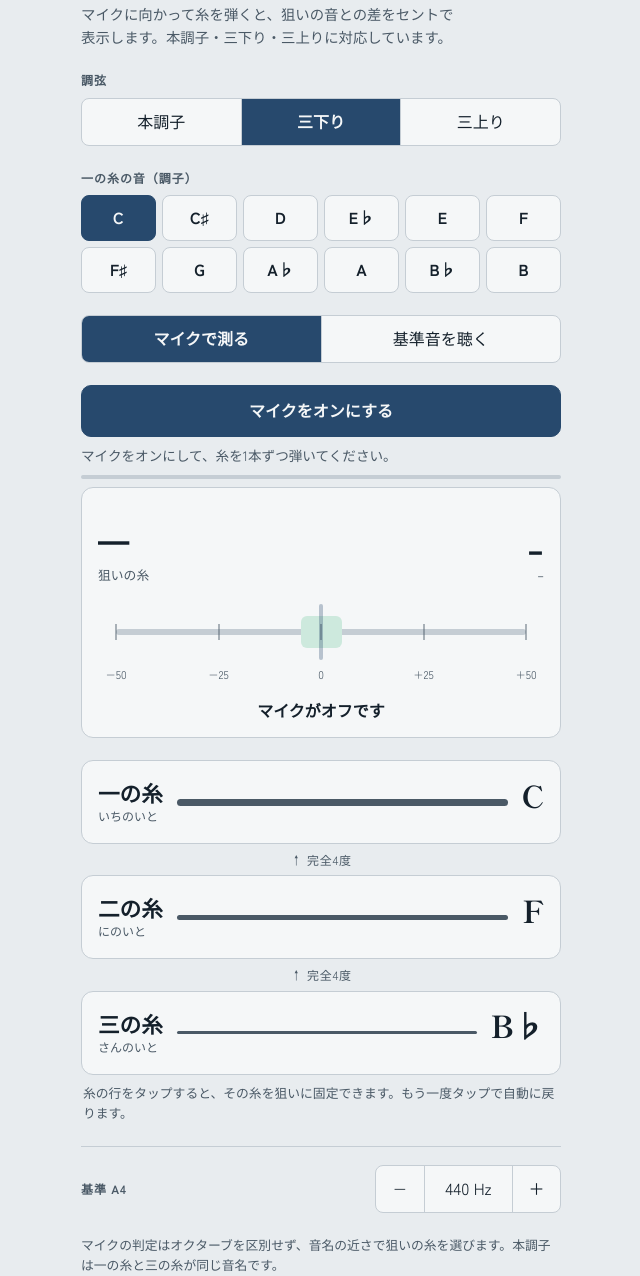
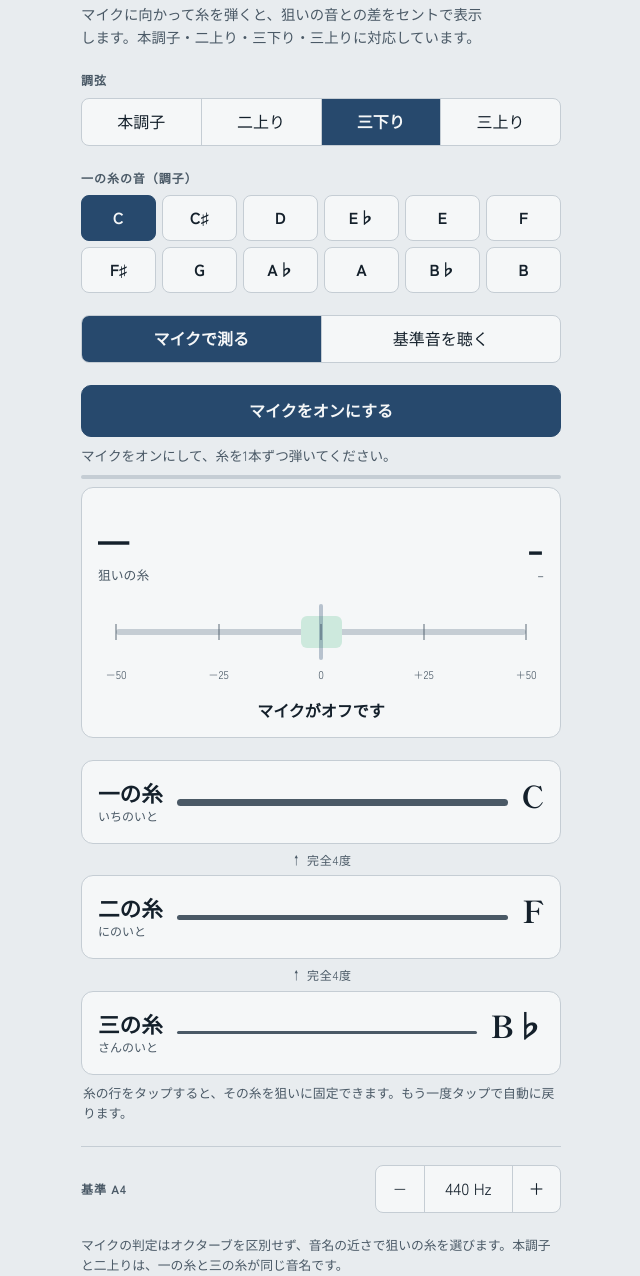
Before and after one commit to shinninu/Mi-Afinador-de-shamisen, a plain HTML site: page index.html in a window 1280 px wide. Shown: the part 64-1340 px from the top of the page, without its empty margins (319-959 px from the left). Drawn offline with Linux system fonts and the light colour scheme.

Commit message:
index.html を更新

```diff
--- a/index.html
+++ b/index.html
@@ -136,13 +136,14 @@ h1{font-family:var(--font-display);font-weight:700;font-size:2rem;line-height:1.
 <main class="wrap">
   <header>
     <h1>三味線チューナー</h1>
-    <p class="lede">マイクに向かって糸を弾くと、狙いの音との差をセントで表示します。本調子・三下り・三上りに対応しています。</p>
+    <p class="lede">マイクに向かって糸を弾くと、狙いの音との差をセントで表示します。本調子・二上り・三下り・三上りに対応しています。</p>
   </header>
 
   <section aria-labelledby="tuning-label">
     <span class="label head" id="tuning-label">調弦</span>
     <div class="seg full" id="tuning-seg" role="group" aria-labelledby="tuning-label">
       <button type="button" id="tuning-honchoshi" data-tuning="honchoshi" aria-pressed="false">本調子</button>
+      <button type="button" id="tuning-nijoagari" data-tuning="nijoagari" aria-pressed="false">二上り</button>
       <button type="button" id="tuning-sansage" data-tuning="sansage" aria-pressed="true">三下り</button>
       <button type="button" id="tuning-sanage" data-tuning="sanage" aria-pressed="false">三上り</button>
     </div>
@@ -232,7 +233,7 @@ h1{font-family:var(--font-display);font-weight:700;font-size:2rem;line-height:1.
     </div>
   </section>
 
-  <p class="foot">マイクの判定はオクターブを区別せず、音名の近さで狙いの糸を選びます。本調子は一の糸と三の糸が同じ音名です。</p>
+  <p class="foot">マイクの判定はオクターブを区別せず、音名の近さで狙いの糸を選びます。本調子と二上りは、一の糸と三の糸が同じ音名です。</p>
 </main>
 
 <script>
@@ -243,6 +244,7 @@ h1{font-family:var(--font-display);font-weight:700;font-size:2rem;line-height:1.
   var NAMES = ['C', 'C♯', 'D', 'E♭', 'E', 'F', 'F♯', 'G', 'A♭', 'A', 'B♭', 'B'];
   var TUNINGS = {
     honchoshi: { label: '本調子', offs: [0, 5, 12], gaps: ['完全4度', '完全5度'] },
+    nijoagari: { label: '二上り', offs: [0, 7, 12], gaps: ['完全5度', '完全4度'] },
     sansage:   { label: '三下り', offs: [0, 5, 10], gaps: ['完全4度', '完全4度'] },
     sanage:    { label: '三上り', offs: [0, 5, 14], gaps: ['完全4度', '長6度'] }
   };
```
